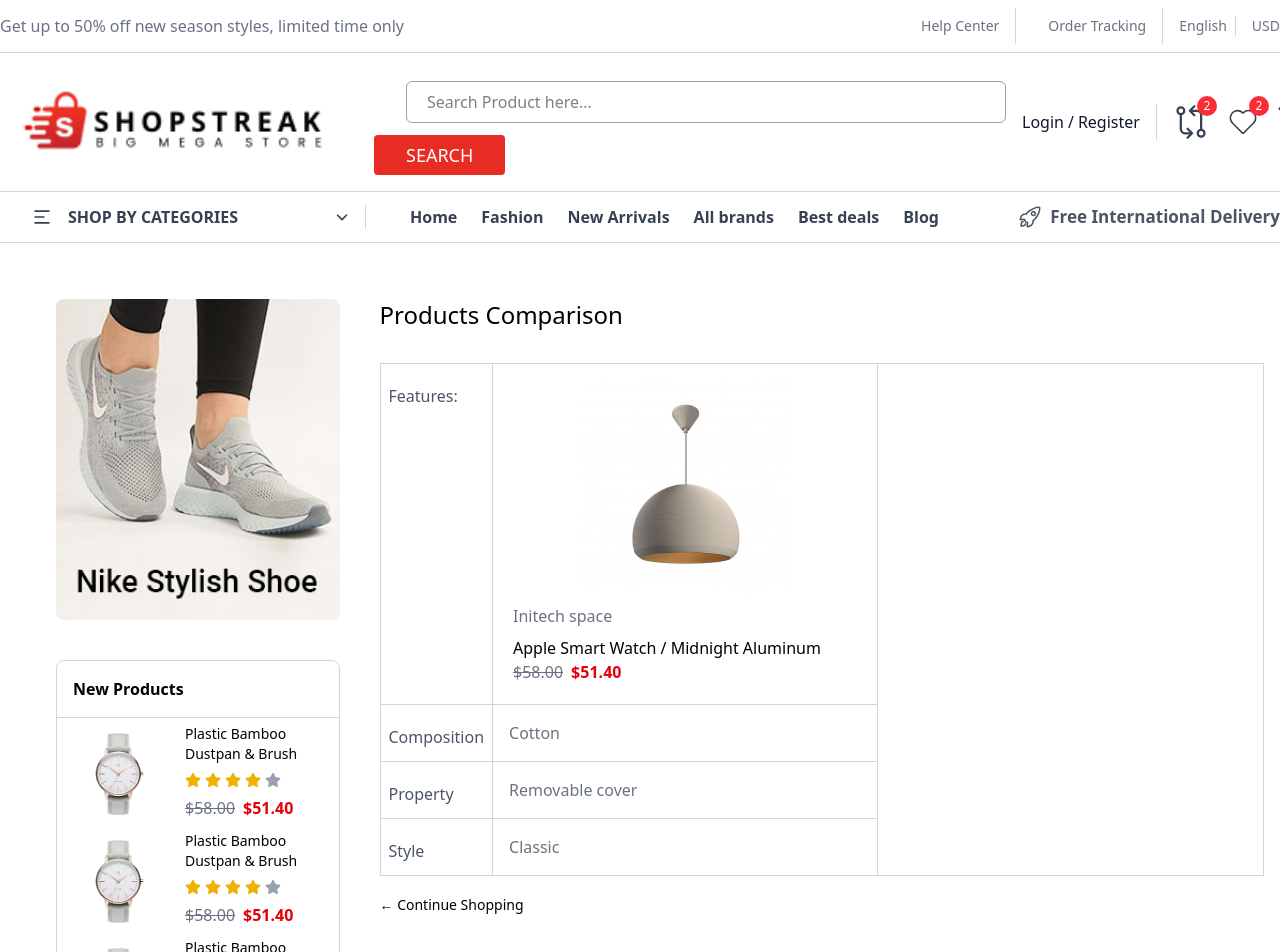
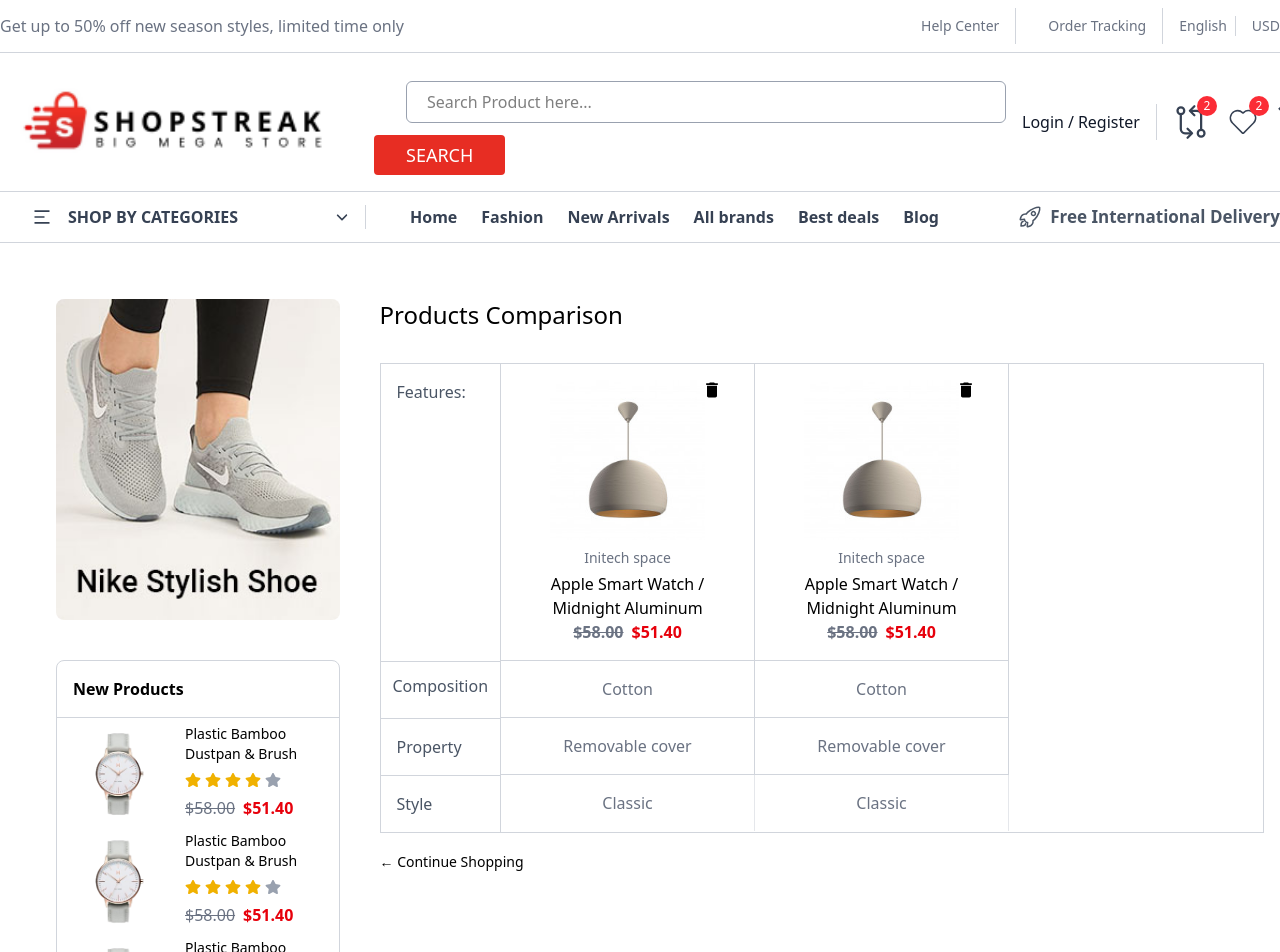
Before and after one commit to jeelnarola/ShopStreak, a React (Vite) app in the folder user/: page /compare in a window 1280 px wide. Shown: the top 952 px of the page. Built offline with nearby package versions, Linux system fonts and the light colour scheme.

Commit message:
My Compare Design chnage

```diff
--- a/user/src/Components/MyCompare.jsx
+++ b/user/src/Components/MyCompare.jsx
@@ -1,163 +1,123 @@
-import React from 'react'
-import mycom from '../assets/mountain-fox-vector-graphics.jpg'
-import { CiHeart } from 'react-icons/ci'
-import { IoGitCompareOutline } from 'react-icons/io5'
-import { RiShoppingCart2Line } from 'react-icons/ri'
-import { MdZoomOutMap } from 'react-icons/md'
-import { FaStar } from 'react-icons/fa'
+import React from 'react';
+import mycom from '../assets/mountain-fox-vector-graphics.jpg';
+import { MdDelete } from "react-icons/md";
+const products = [
+    {
+        id: 1,
+        title: "Apple Smart Watch / Midnight Aluminum",
+        brand: "Initech space",
+        price: "$51.40",
+        originalPrice: "$58.00",
+        image: mycom,
+        composition: "Cotton",
+        property: "Removable cover",
+        style: "Classic"
+    },
+    {
+        id: 2,
+        title: "Apple Smart Watch / Midnight Aluminum",
+        brand: "Initech space",
+        price: "$51.40",
+        originalPrice: "$58.00",
+        image: mycom,
+        composition: "Cotton",
+        property: "Removable cover",
+        style: "Classic"
+    }
+];
+
 const MyCompare = () => {
     return (
         <div>
-            <h1 className='text-2xl font-medium mb-8'>Products Comparison</h1>
-            <table className='table-auto w-full '>
-                <tbody className=' w-[50%] border-[1px] border-gray-300'>
-                    <tr>
-                        {/* Left cell with label */}
-                        <td className="align-top border-[1px] border-gray-300 p-2 w-[2%] font-medium pt-5 text-gray-600">
-                            Features:
-                        </td>
+            <h1 className="text-2xl font-medium mb-8">Products Comparison</h1>
 
-                        {/* Right cell with image */}
-                        <td className="align-top  w-[100px]">
-                            <div className={`relative border-r-[1px] border-gray-300 w-[50%]`}>
-                                <div className="px-4  w-full h-60 bg-white flex items-center justify-center relative">
-                                    <img
-                                        src={mycom}
-                                        alt=""
-                                        className=""
-                                    />
-                                </div>
-                                <div className="ml-5">
-                                    <p className="text-gray-500">Initech space</p>
-                                    <p className="text-md mt-2">
-                                        Apple Smart Watch / Midnight Aluminum
-                                    </p>
-                                    <p className="pb-5 text-red-600 font-semibold">
-                                        <span className="text-gray-500 mr-2 font-normal">
-                                            <del>$58.00</del>
-                                        </span>
-                                        $51.40
-                                    </p>
-                                </div>
+            <table className="table-auto w-full border-[1px] border-gray-300">
+                <tbody>
+
+                    {/* Features Row */}
+                    <tr className="">
+                        <td className="align-top border-r-[1px] border-gray-300 p-4 text-gray-600 font-medium w-[10%]">Features:</td>
+                        <td className="align-top w-[100%]">
+                            <div className="grid grid-cols-3 ">
+                                {products.map((product) => (
+                                    <div
+                                        key={product.id}
+                                        className="border-r-[1px] border-gray-300 p-4 flex flex-col items-center border-b-[1px] border-gray-300 relative"
+                                    >
+                                        <img
+                                            src={product.image}
+                                            alt="product"
+                                            className="h-40 object-contain mb-2"
+                                        />
+                                        <MdDelete className='absolute text-xl right-8 cursor-pointer hover:text-red-500 transition-all duration-200'/>
+                                        <p className="text-gray-500 text-sm">{product.brand}</p>
+                                        <p className="text-md mt-1 text-center">{product.title}</p>
+                                        <p className="text-red-600 font-semibold">
+                                            <span className="text-gray-500 line-through mr-2">
+                                                {product.originalPrice}
+                                            </span>
+                                            {product.price}
+                                        </p>
+                                    </div>
+                                ))}
                             </div>
                         </td>
                     </tr>
-                    <tr>
-                        {/* Left cell with label */}
-                        <td className="align-top border-[1px] border-gray-300 p-2 w-[2%] font-medium pt-5 text-gray-600">
-                            Composition
-                        </td>
 
-                        {/* Right cell with image */}
-                        <td className="align-top  w-[100px]">
-                            <div className={`relative border-r-[1px] border-t-[1px] border-gray-300 w-[50%] p-4 text-gray-500`}>
-                                <p>Cotton</p>
+                    {/* Composition Row */}
+                    <tr >
+                                <td className="align-top border-r-[1px] border-t-[1px] border-gray-300 p-3 text-gray-600 font-medium">Composition</td>
+                        <td className=" align-top">
+                            <div className="grid grid-cols-3 ">
+                                {products.map((product) => (
+                                    <div key={product.id} className="text-gray-500 p-4 border-r-[1px] border-gray-200 text-center border-b-[1px] border-gray-300">
+                                        {product.composition}
+                                    </div>
+                                ))}
+
                             </div>
                         </td>
                     </tr>
-                      <tr>
-                        {/* Left cell with label */}
-                        <td className="align-top border-[1px] border-gray-300 p-2 w-[2%] font-medium pt-5 text-gray-600">
-                            Property
-                        </td>
 
-                        {/* Right cell with image */}
-                        <td className="align-top  w-[100px]">
-                            <div className={`relative border-r-[1px] border-t-[1px] border-gray-300 w-[50%] p-4 text-gray-500`}>
-                                <p>Removable cover</p>
+                    {/* Property Row */}
+                    <tr >
+                        <td className="align-top border-r-[1px] border-t-[1px] border-gray-300 p-4 text-gray-600 font-medium">Property</td>
+                        <td className="align-top">
+                            <div className="grid grid-cols-3">
+                                {products.map((product) => (
+                                    <div key={product.id} className="text-gray-500 p-4 border-r-[1px] border-gray-200 text-center border-b-[1px] border-gray-300">
+                                        {product.property}
+                                    </div>
+                                ))}
+
                             </div>
                         </td>
                     </tr>
-                      <tr>
-                        {/* Left cell with label */}
-                        <td className="align-top border-[1px] border-gray-300 p-2 w-[2%] font-medium pt-5 text-gray-600">
-                           Style
-                        </td>
 
-                        {/* Right cell with image */}
-                        <td className="align-top  w-[100px]">
-                            <div className={`relative border-r-[1px] border-t-[1px] border-gray-300 w-[50%] p-4 text-gray-500`}>
-                                <p>Classic</p>
+                    {/* Style Row */}
+                    <tr className="border-b-[1px] border-gray-300">
+                        <td className="align-top border-r-[1px] border-t-[1px] border-gray-300 p-4 text-gray-600 font-medium">Style</td>
+                        <td className="align-top">
+                            <div className="grid grid-cols-3 ">
+                                {products.map((product) => (
+                                    <div key={product.id} className="text-gray-500 p-4 border-r-[1px] border-gray-200 text-center">
+                                        {product.style}
+                                    </div>
+                                ))}
+
                             </div>
                         </td>
                     </tr>
+
                 </tbody>
             </table>
-            {/* <div className="border-2 border-gray-300 rounded-md shadow-sm"> */}
-            {/* <div className='border-2 border-gray-300 w-[50%]'>
-                    <div className=' flex items-center justify-between '>
-                        <div className="border-r px-4 py-2 font-medium ">Composition</div>
-                        <div>
-                            <img
-                                src={mycom}
-                                alt="Pendant Light"
-                                className="w-24 h-24 object-contain"
-                            />
-
-                        </div>
-                    </div>
-                </div> */}
-            {/* <div className='flex border-l-2 border-gray-300'>
-    <h2 className="font-semibold mb-4">Features:</h2>
-    <div className='border-l-2 border-gray-300 pl-4'>
-        <img
-        src={mycom}
-        alt="Pendant Light"
-        className="w-24 h-24 object-contain"
-      />
-    </div>
-  </div> */}
-
-            {/* <div className=" border rounded-md">
-    <div className="col-span-2 flex gap-4 p-4">
-      <img
-        src={mycom}
-        alt="Pendant Light"
-        className="w-24 h-24 object-contain"
-      />
-      <div>
-        <h3 className="font-medium">Pendant Light Lamps for...</h3>
-        <p className="text-sm text-gray-600">
-          We denounce with righteous indignation and dislike men...
-        </p>
-        <div className="flex items-center gap-2 mt-1">
-          <span className="line-through text-gray-400">$92.00</span>
-          <span className="text-red-500 font-bold">$84.64</span>
-        </div>
-      </div>
-    </div>
-    <div className="flex justify-end p-4">
-      <button className="text-red-600 hover:text-red-800">
-        🗑️
-      </button>
-    </div>
-  </div>
-
-    {/* Product Details Table */}
-            {/* <div className="col-span-3 border-t">
-      <div className="grid grid-cols-2 text-sm">
-
-        <div className="border px-4 py-2 font-medium">Composition</div>
-        <div className="border px-4 py-2">Cotton</div>
-
-        <div className="border px-4 py-2 font-medium">Property</div>
-        <div className="border px-4 py-2">Removable cover</div>
-
-        <div className="border px-4 py-2 font-medium">Style</div>
-        <div className="border px-4 py-2">Classic</div>
-      </div>
-    </div> */}
-            {/* </div> */}
 
             {/* Continue Shopping */}
             <div className="mt-4">
-                <button className="text-sm text-black hover:underline">
-                    ← Continue Shopping
-                </button>
+                <button className="text-sm text-black hover:underline">← Continue Shopping</button>
             </div>
         </div>
+    );
+};
 
-    )
-}
-
-export default MyCompare
+export default MyCompare;
```
